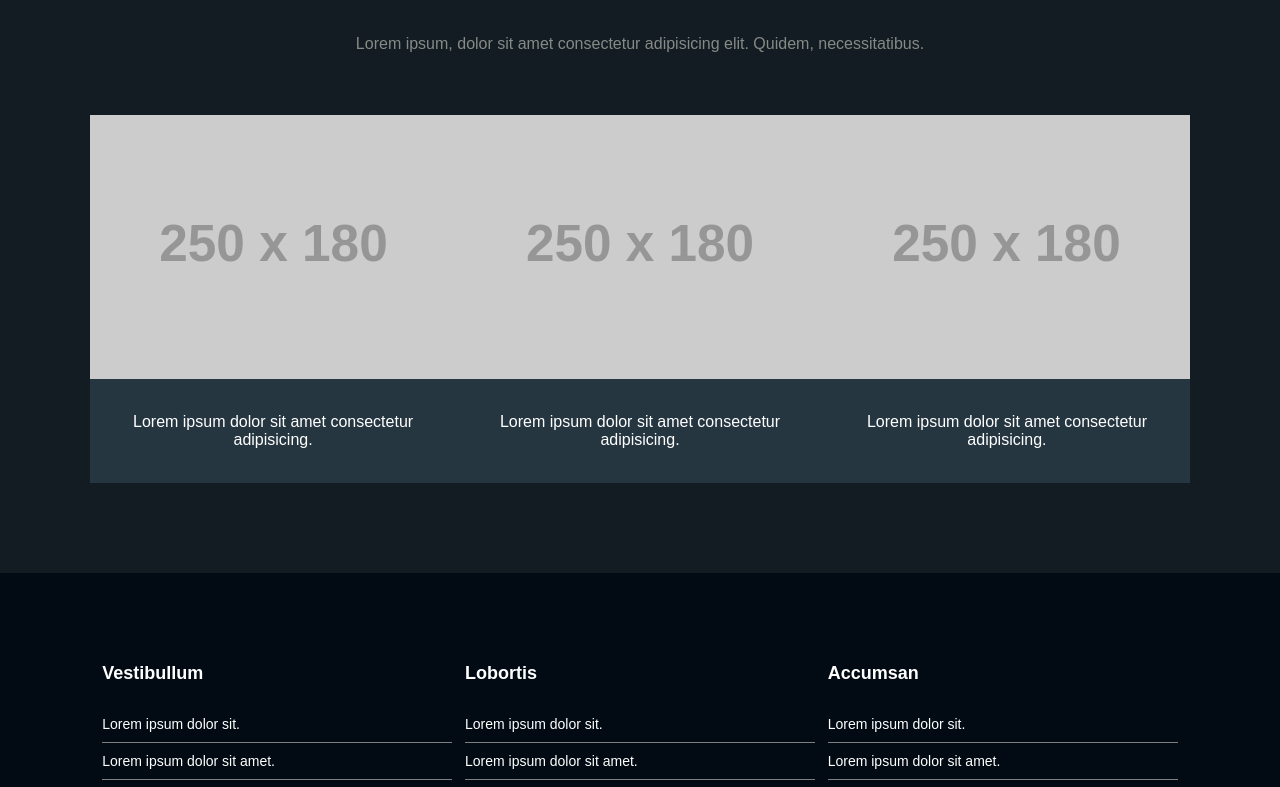
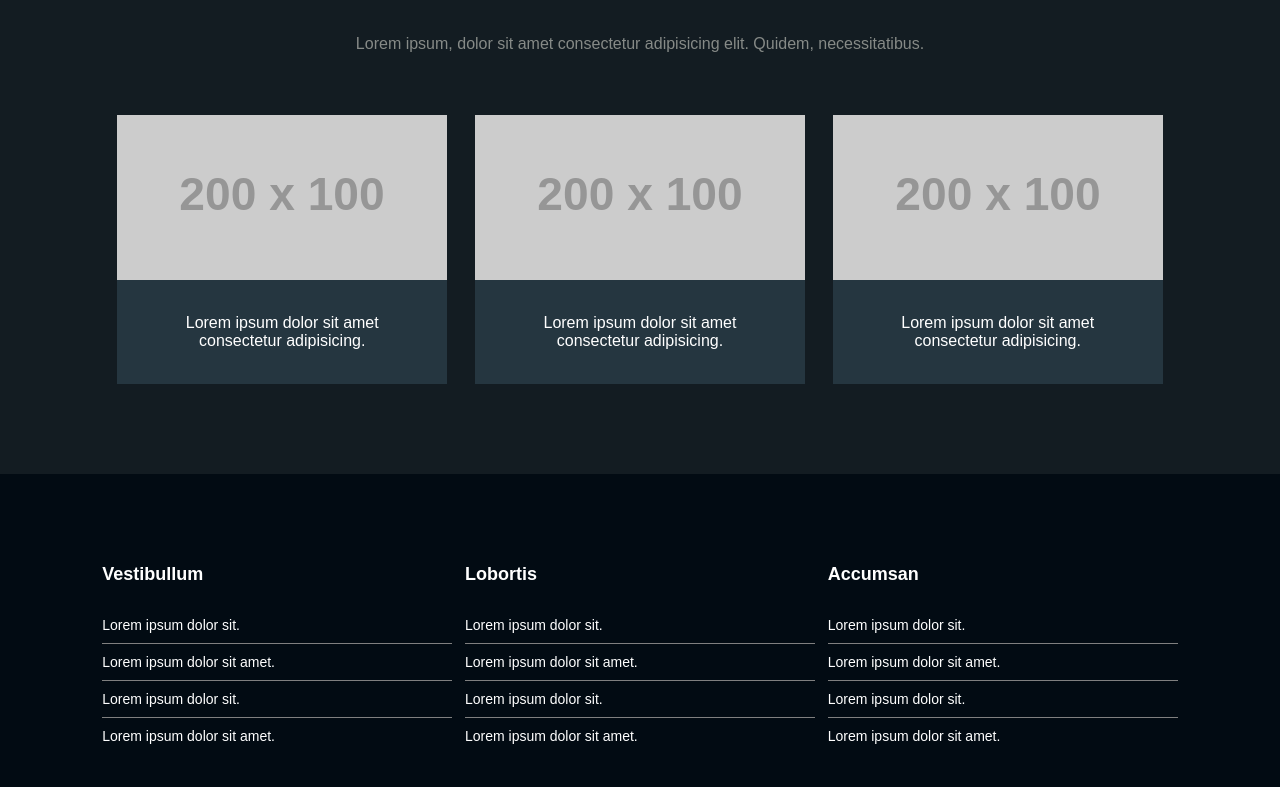
Before and after one commit to npawanaxioned/broadcast-web-app, a plain HTML site: page index.html in a window 1280 px wide. Shown: the part 2217-3004 px from the top of the page. Drawn offline with Linux system fonts and the light colour scheme; placeholder pictures from the web are drawn by us.

Commit message:
fixed images for img section 3

```diff
--- a/index.html
+++ b/index.html
@@ -137,7 +137,7 @@
           <ul class="img-container">
             <li>
               <figure>
-                <img src="https://dummyimage.com/250x180/000/fff" alt="concert-1" />
+                <img src="https://dummyimage.com/200x100/000/fff" alt="concert-1" />
                 <figcaption class="img-caption">
                   Lorem ipsum dolor sit amet consectetur adipisicing.
                 </figcaption>
@@ -145,7 +145,7 @@
             </li>
             <li>
               <figure>
-                <img src="https://dummyimage.com/250x180/000/fff" alt="concert-2" />
+                <img src="https://dummyimage.com/200x100/000/fff" alt="concert-2" />
                 <figcaption class="img-caption">
                   Lorem ipsum dolor sit amet consectetur adipisicing.
                 </figcaption>
@@ -153,7 +153,7 @@
             </li>
             <li>
               <figure>
-                <img src="https://dummyimage.com/250x180/000/fff" alt="concert-3" />
+                <img src="https://dummyimage.com/200x100/000/fff" alt="concert-3" />
                 <figcaption class="img-caption">
                   Lorem ipsum dolor sit amet consectetur adipisicing.
                 </figcaption>
--- a/style.css
+++ b/style.css
@@ -451,6 +451,10 @@ header .wrapper {
   justify-content: space-evenly;
 }
 
+.img-section-container-3 .img-container > li{
+  width: 30%;
+}
+
 .img-section-container-3 .img-caption {
   padding: 34px 26px;
   background-color: #253640;
```
